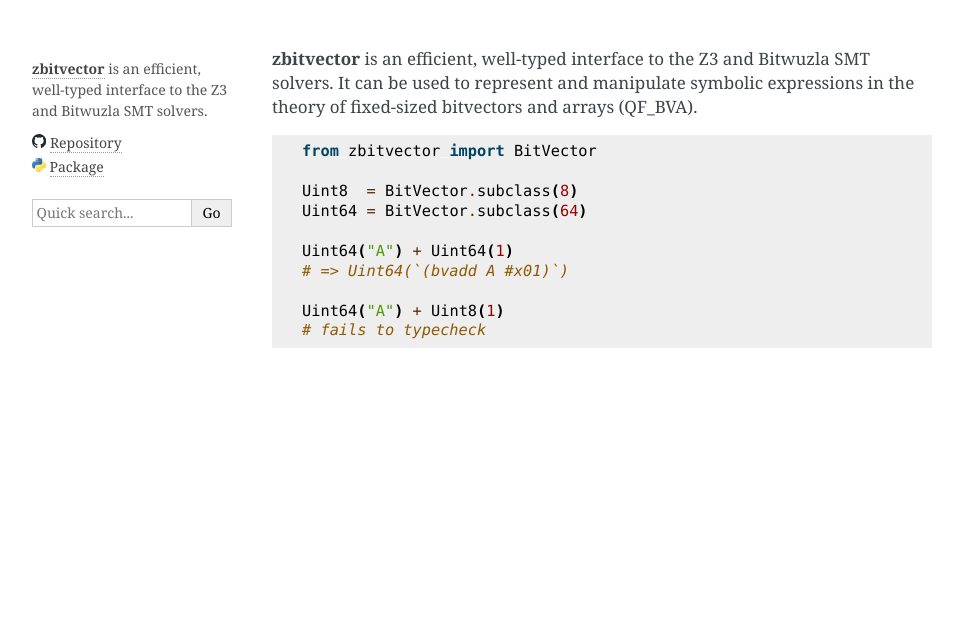
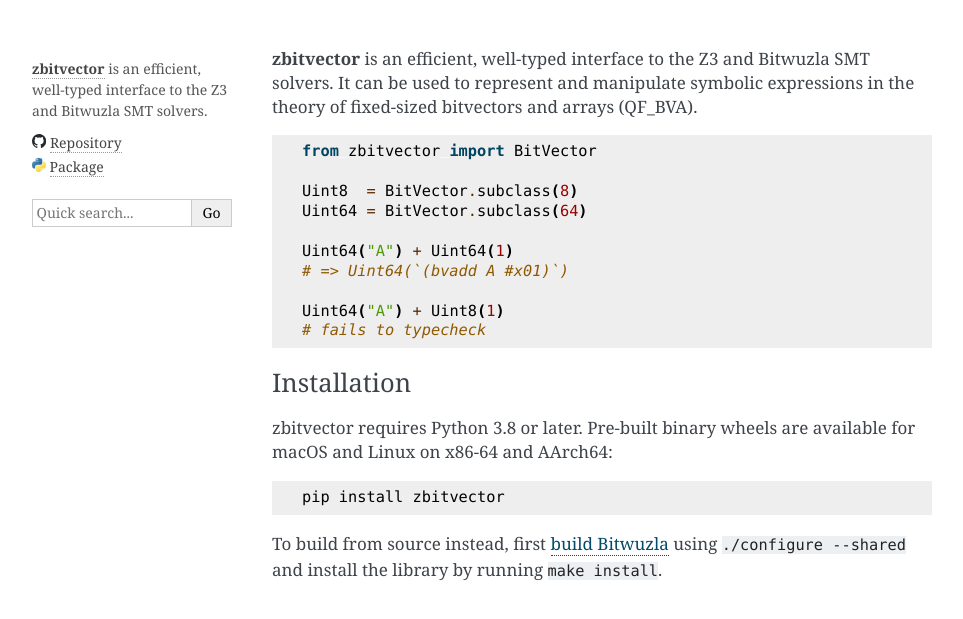
Before and after one commit to btidor/zbitvector, a Sphinx documentation site: the page built from docs/source/index.rst, in a window 1280 px wide. Shown: the top 619 px of the page, without its empty margins (148-1111 px from the left). Built offline with Sphinx 7.4.7, drawn with Linux system fonts in a browser that asks for light colours.

Commit message:
Docs: add installation instructions

```diff
--- a/docs/source/index.rst
+++ b/docs/source/index.rst
@@ -17,6 +17,19 @@
     Uint64("A") + Uint8(1)
     # fails to typecheck
 
+Installation
+============
+
+zbitvector requires Python 3.8 or later. Pre-built binary wheels are available
+for macOS and Linux on x86-64 and AArch64::
+
+    pip install zbitvector
+
+To build from source instead, first `build Bitwuzla`_ using :code:`./configure
+--shared` and install the library by running :code:`make install`.
+
+.. _build Bitwuzla: https://github.com/bitwuzla/bitwuzla#readme
+
 .. toctree::
    :maxdepth: 2
    :caption: Contents:
```
